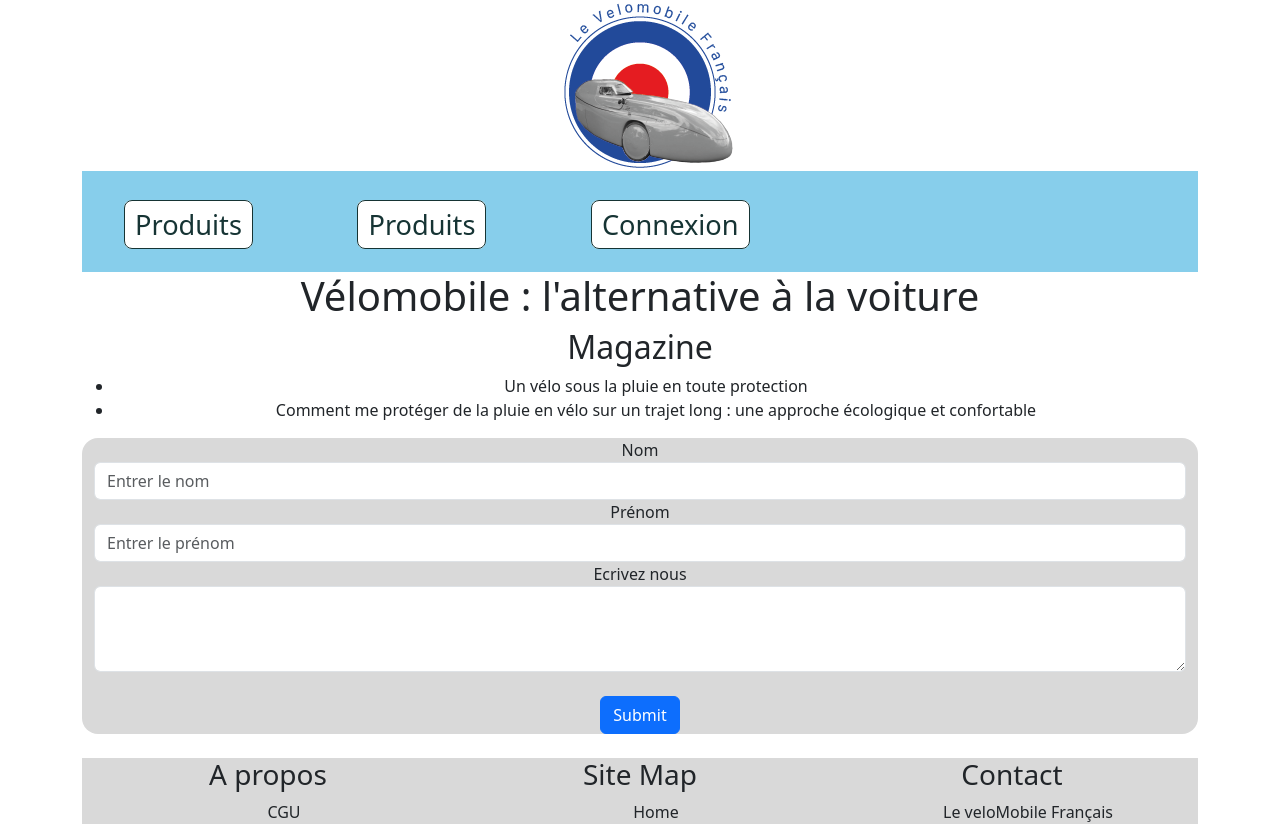
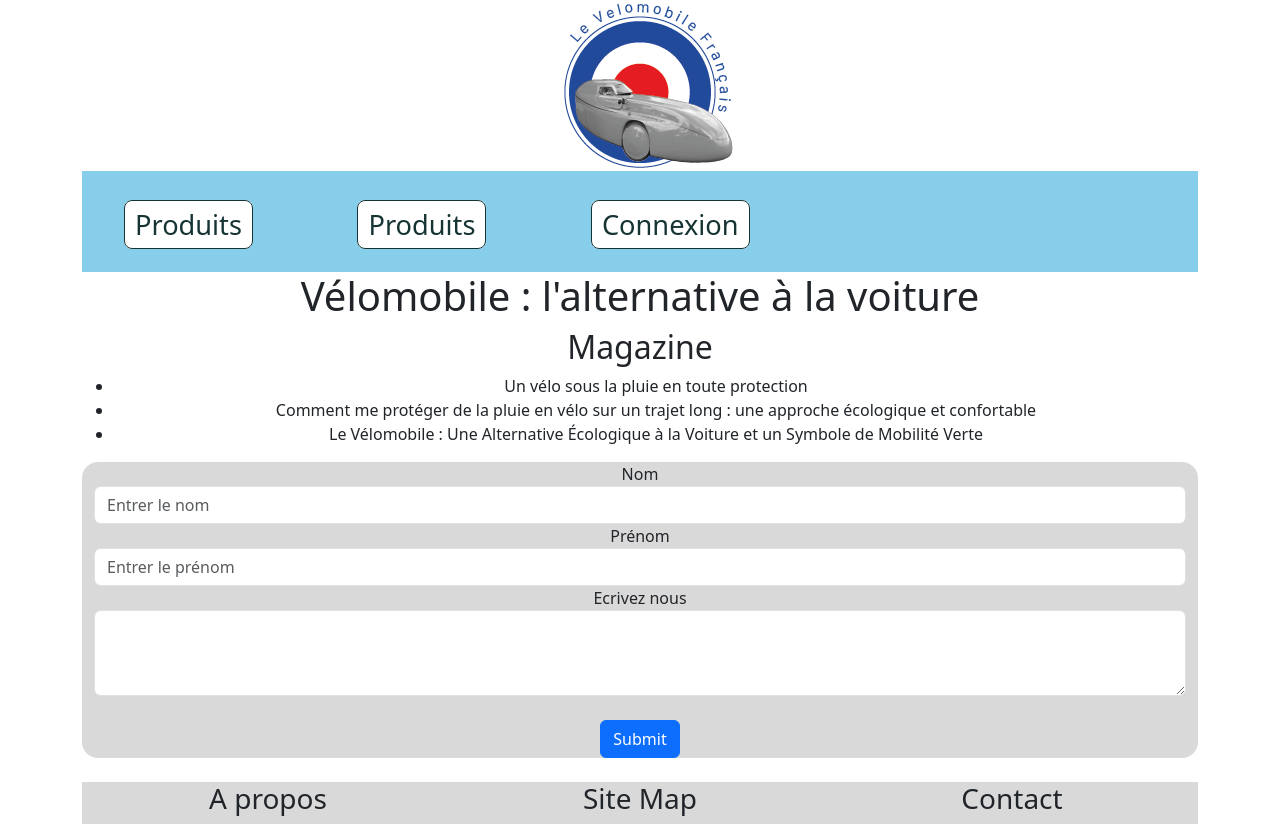
Before and after one commit to alexandra-pereira/velomobile, a React (Create React App) app: page /magazine in a window 1280 px wide. Shown: the top 824 px of the page. Built offline with nearby package versions, Linux system fonts and the light colour scheme.

Commit message:
update page magazine

```diff
--- a/src/routes/MagazinePage.jsx
+++ b/src/routes/MagazinePage.jsx
@@ -8,6 +8,10 @@ const MagazinePage = () => {
           Comment me protéger de la pluie en vélo sur un trajet long : une
           approche écologique et confortable
         </li>
+        <li>
+          Le Vélomobile : Une Alternative Écologique à la Voiture et un Symbole
+          de Mobilité Verte
+        </li>
       </ul>
     </>
   );
```
